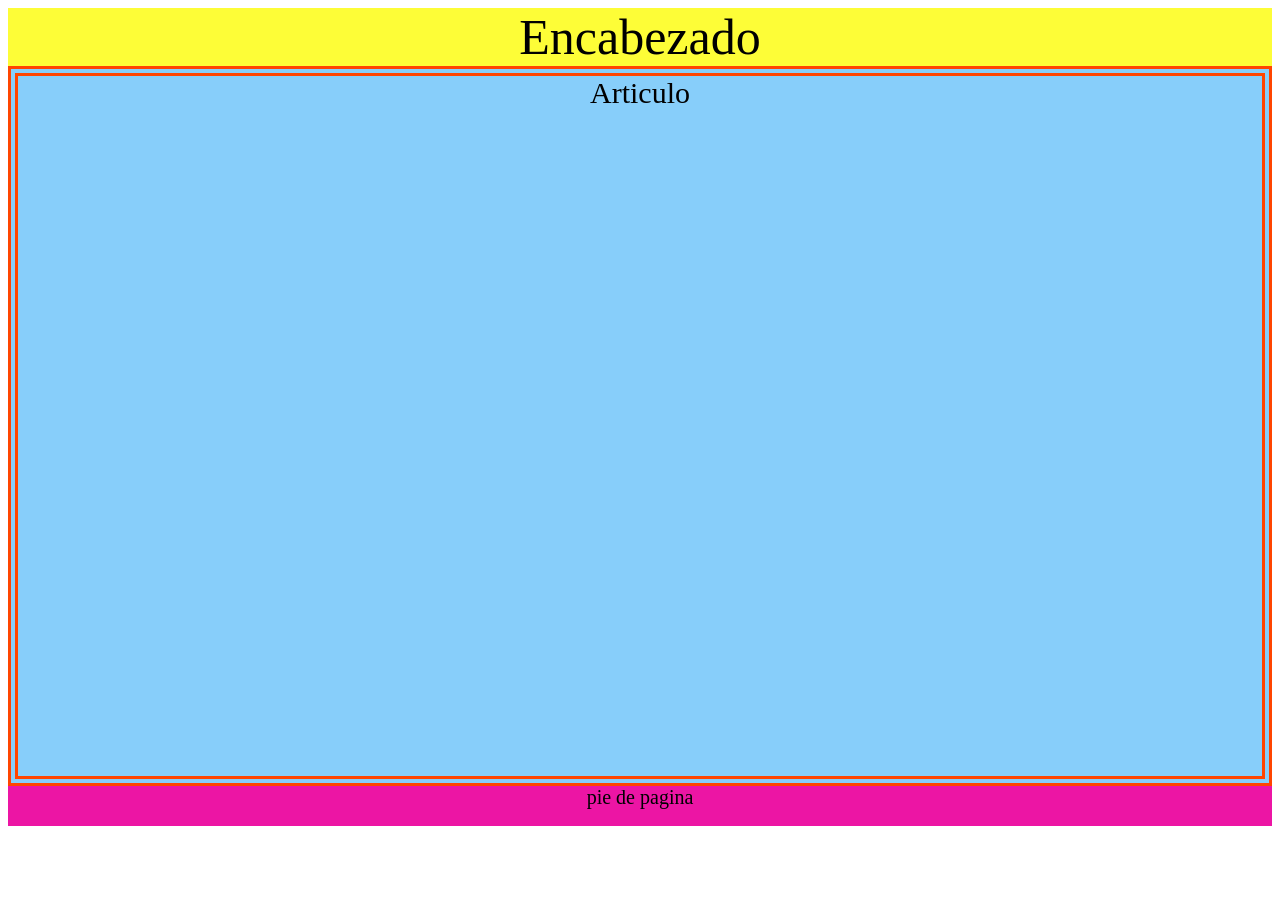
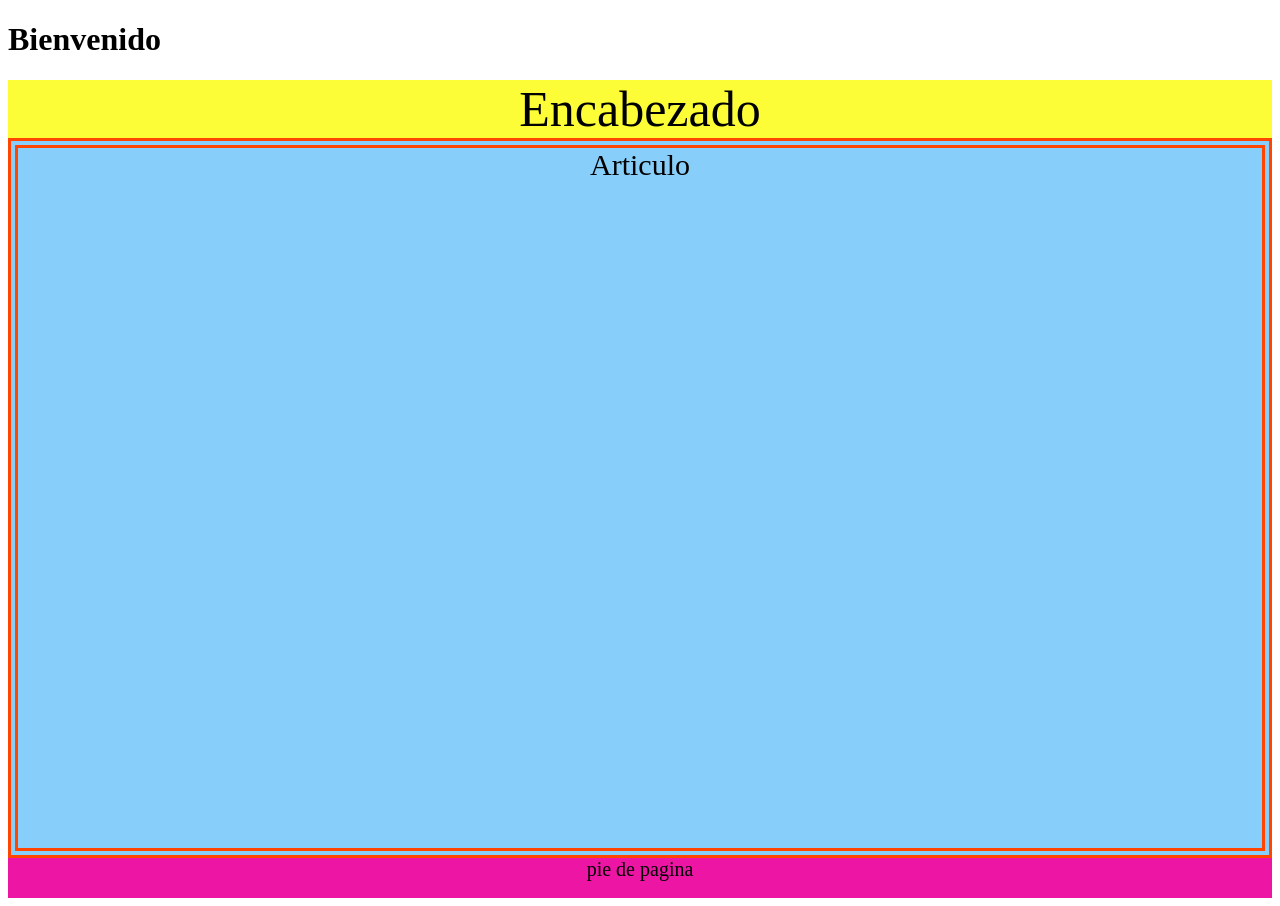
Before and after one commit to elmis-esther/232511.CFS, a plain HTML site: page ejercicio1/index.html in a window 1280 px wide. Before the commit the page ends 834 px from the top, so only its background shows below. Drawn offline with Linux system fonts and the light colour scheme.

Commit message:
Update index.html

```diff
--- a/ejercicio1/index.html
+++ b/ejercicio1/index.html
@@ -10,6 +10,7 @@
 </head>
 
 <body>
+    <h1>Bienvenido</h1>
     <div id="contenido">
         <div id="encabezado">Encabezado</div>
         <div id="articulo">Articulo</div>
```
